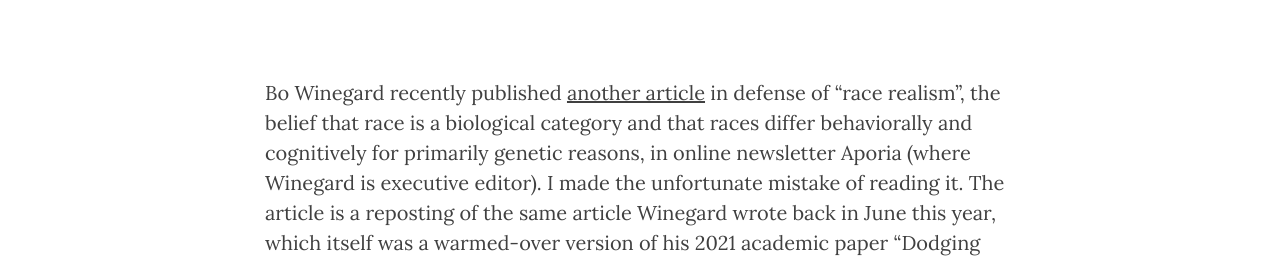
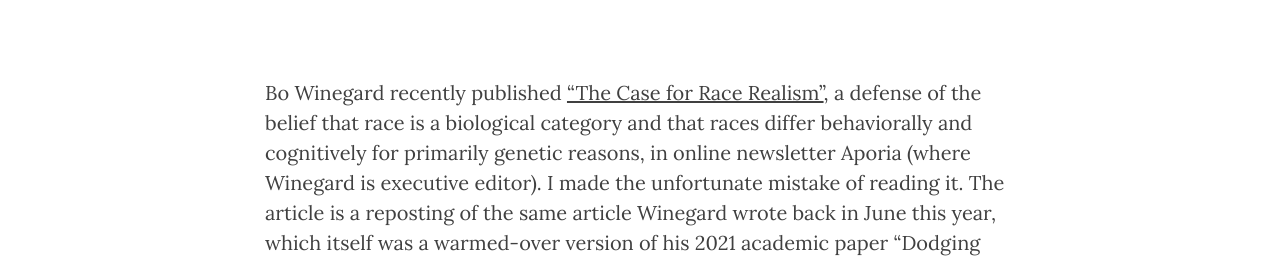
Before and after one commit to KevinABird/KevinABird.github.io, a Jekyll site: the page built from _posts/2023-12-30-No-Case-For-Race-Realism.md, in a window 1280 px wide and 900 px high, scrolled down 356 px. Shown: the part 180-442 px from the top of the window. Built offline with Jekyll 4.4.1, drawn with Linux system fonts in a browser that asks for light colours; nearby versions of some CDN libraries; some of the changed text lies outside the part shown.

Commit message:
Update 2023-12-30-No-Case-For-Race-Realism.md

```diff
--- a/_posts/2023-12-30-No-Case-For-Race-Realism.md
+++ b/_posts/2023-12-30-No-Case-For-Race-Realism.md
@@ -3,7 +3,7 @@
 title:  "A Frivolous Case for Race Realism: Dismissed with Prejudice"
 ---
 
-Bo Winegard recently published [another article](https://web.archive.org/web/20231227160155/https://www.aporiamagazine.com/p/the-case-for-race-realism) in defense of “race realism”, the belief that race is a biological category and that races differ behaviorally and cognitively for primarily genetic reasons, in online newsletter Aporia (where Winegard is executive editor). I made the unfortunate mistake of reading it. The article is a reposting of the same article Winegard wrote back in June this year, which itself was a warmed-over version of his 2021 academic paper “Dodging Darwin”, which more or less rehashed another academic paper he wrote in 2017, loosely based on a 2016 article for Quillette, all of which are mostly just restatements of arguments made even earlier by the notorious Arthur Jensen.
+Bo Winegard recently published ["The Case for Race Realism"](https://web.archive.org/web/20231227160155/https://www.aporiamagazine.com/p/the-case-for-race-realism), a defense of the belief that race is a biological category and that races differ behaviorally and cognitively for primarily genetic reasons, in online newsletter Aporia (where Winegard is executive editor). I made the unfortunate mistake of reading it. The article is a reposting of the same article Winegard wrote back in June this year, which itself was a warmed-over version of his 2021 academic paper “Dodging Darwin”, which more or less rehashed another academic paper he wrote in 2017, loosely based on a 2016 article for Quillette, all of which are mostly just restatements of arguments made even earlier by the notorious Arthur Jensen.
 
 The piece is filled to the brim with the usual common refrains: that a pall of orthodoxy abandons Darwin’s theory of evolution by rejecting that race is a meaningful biological category reflecting human’s evolutionary history, denying that natural selection led to a substantial causal role of genes in behavioral and cognitive differences among races, stifling debate with a “fleet of moral accusations and (plausible) threats of perpetual unemployment”, and “promoting animosity against whites”. Racial hereditarianism, on the contrary, accepts these as facts “supported both by theory and by the abundance of available evidence”.
 
```
